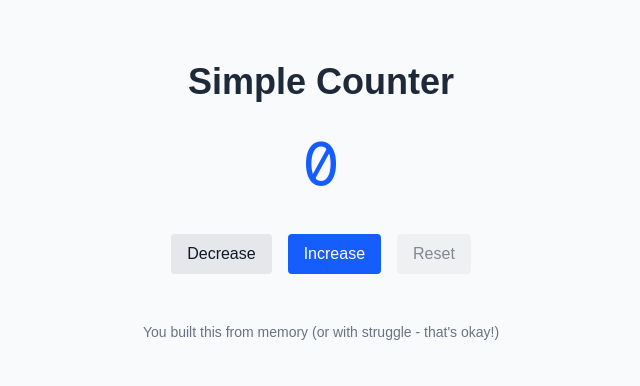
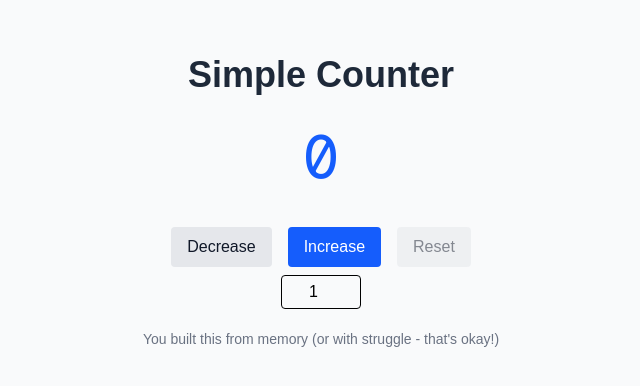
Before and after one commit to Kuldeep9711/my-practice-app, a Next.js app: page / in a window 1280 px wide. Shown: the part 198-584 px from the top of the page, without its empty margins (319-959 px from the left). Built offline with nearby package versions, Linux system fonts and the light colour scheme.

Commit message:
add step and setStep count

```diff
--- a/src/app/page.tsx
+++ b/src/app/page.tsx
@@ -7,19 +7,22 @@ import { useState } from "react";
 export default function Home() {
   // 1. State with Typescript type
   const [count, setCount] = useState<number>(0);
+  const [step, setStep] = useState<number>(1);
 
   // 2. Handler functions (also typed)
   const handleIncrement = () => {
-    setCount((prev) => prev + 1 );
+    setCount((prev) => prev + step);
   }
 
   const handleDecrement = () => {
-    setCount((prev) => prev - 1);
+    setCount((prev) => prev - step);
   }
 
   const handleReset = () => {
     setCount(0);
   }
+
+
 
   return (
     <main className="min-h-screen flex flex-col items-center justify-center bg-gray-50 p-4">
@@ -52,7 +55,16 @@ export default function Home() {
         />
       </div>
 
-       <p className="mt-12 text-gray-500 text-sm">
+      <input
+
+        type="number"
+        value={step}
+        onChange={(e: React.ChangeEvent<HTMLInputElement>) => setStep(Number(e.target.value))}
+        className="w-20 px-2 py-1 border rounded text-center text-black mt-2"
+        min={1}
+      />
+
+      <p className="mt-5 text-gray-500 text-sm">
         You built this from memory (or with struggle - that's okay!)
       </p>
     </main>
```
Lines whose indentation alone changed are shown as unchanged.
